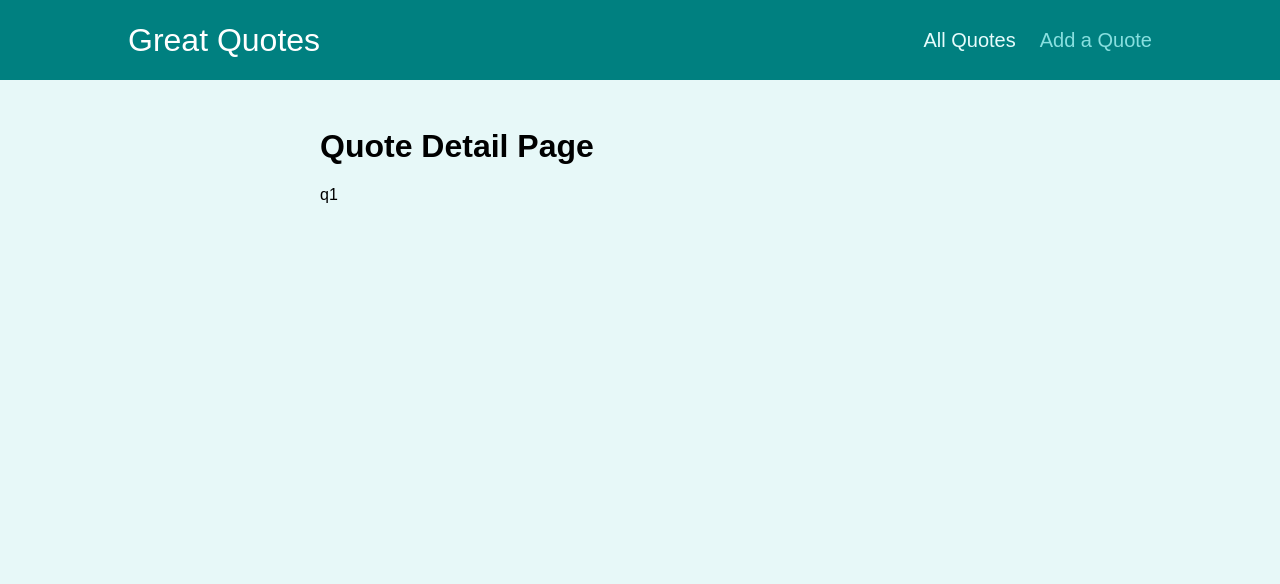
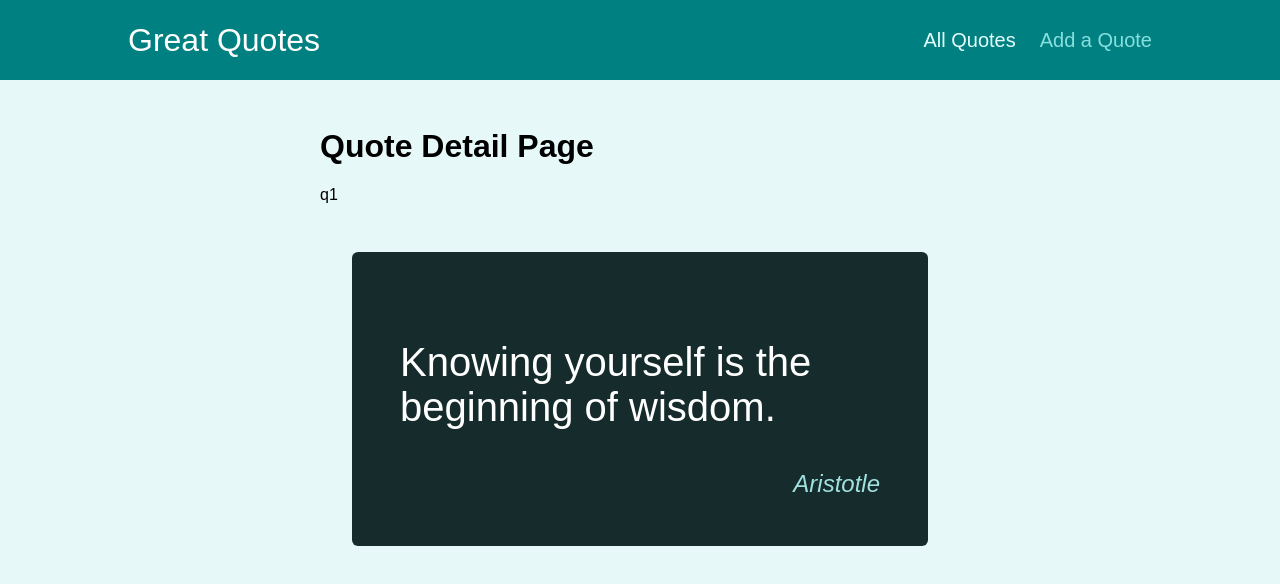
Before and after one commit to ryjcm1/great-qoutes, a React (Create React App) app: page /quotes/q1 in a window 1280 px wide. Shown: the top 584 px of the page. Built offline with nearby package versions, Linux system fonts and the light colour scheme.

Commit message:
router 404 page

```diff
--- a/src/App.js
+++ b/src/App.js
@@ -3,6 +3,7 @@ import Layout from "./components/layout/Layout";
 import NewQuote from "./pages/NewQuote";
 import AllQuotes from "./pages/AllQuotes";
 import QuoteDetail from "./pages/QuoteDetail";
+import NotFound from './pages/NotFound'
 
 function App() {
   return (
@@ -20,6 +21,9 @@ function App() {
         <Route path="/new-quote" exact>
           <NewQuote />
         </Route>
+        <Route path="*">
+          <NotFound/>
+        </Route>
       </Switch>
     </Layout>
   );
--- a/src/pages/NewQuote.js
+++ b/src/pages/NewQuote.js
@@ -1,8 +1,12 @@
 import QuoteForm from "../components/quotes/QuoteForm";
 
 const NewQuote = () => {
+  const addQuoteHandler = (quoteData) =>{
+    console.log(quoteData)
+  }
+
   return (
-      <QuoteForm />
+      <QuoteForm onAddQuote={addQuoteHandler}/>
   );
 };
 
--- /dev/null
+++ b/src/pages/NotFound.js
@@ -0,0 +1,7 @@
+const NotFound = () =>{
+    return <div className='centered'>
+        <p>Page not found!</p>
+    </div>
+}
+
+export default NotFound
--- a/src/pages/QuoteDetail.js
+++ b/src/pages/QuoteDetail.js
@@ -1,20 +1,46 @@
-import { useParams, Route } from 'react-router-dom'
-import { Fragment } from 'react'
-import Comments from '../components/comments/Comments'
+import { useParams, Route } from "react-router-dom";
+import { Fragment } from "react";
+import Comments from "../components/comments/Comments";
+import HighlightedQuote from '../components/quotes/HighlightedQuote'
 
-const QuoteDetail = () =>{
-    const params = useParams()
 
-    return (
-        <Fragment>
-            <h1>Quote Detail Page</h1>
-            <p>{params.quoteId}</p>
+const DUMMY_DATA = [
+  {
+    id: "q1",
+    author: "Aristotle",
+    text: "Knowing yourself is the beginning of wisdom.",
+  },
+  {
+    id: "q2",
+    author: "Davinci",
+    text: "Art is never finished only abandoned",
+  },
+  {
+    id: "q3",
+    author: "Galelio",
+    text: "I have never met a man so ignorant that could not learn something from him",
+  },
+];
 
-            <Route path={`/quotes/${params.quoteId}/comments`} >
-                <Comments/>
-            </Route>
-        </Fragment>
-    )
-}
+const QuoteDetail = () => {
+  const params = useParams();
 
-export default QuoteDetail
+  const quote = DUMMY_DATA.find((quote) => quote.id === params.quoteId);
+
+  if(!quote){
+      return <p>No Quote Found!</p>
+  }
+
+  return (
+    <Fragment>
+      <h1>Quote Detail Page</h1>
+      <p>{params.quoteId}</p>
+        <HighlightedQuote text={quote.text} author={quote.author} />
+      <Route path={`/quotes/${params.quoteId}/comments`}>
+        <Comments />
+      </Route>
+    </Fragment>
+  );
+};
+
+export default QuoteDetail;
```
